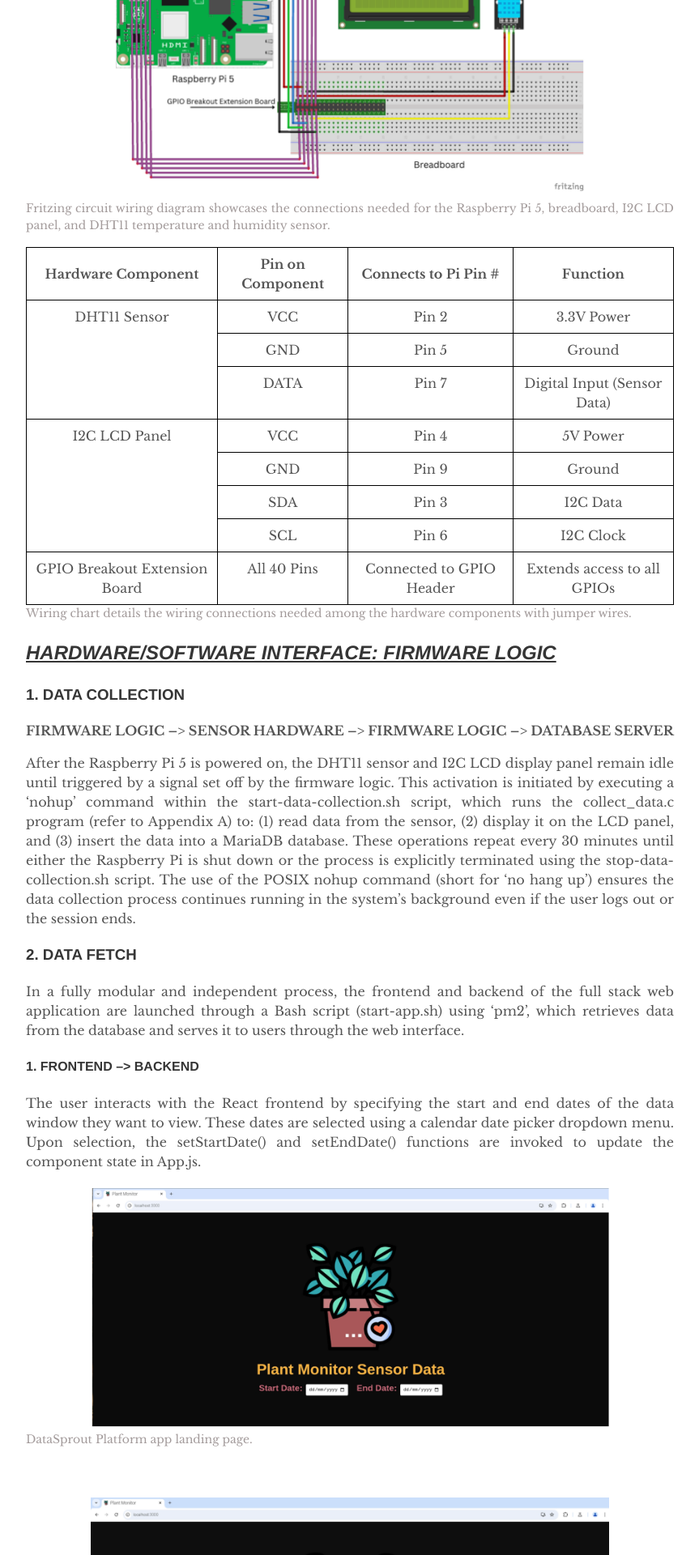
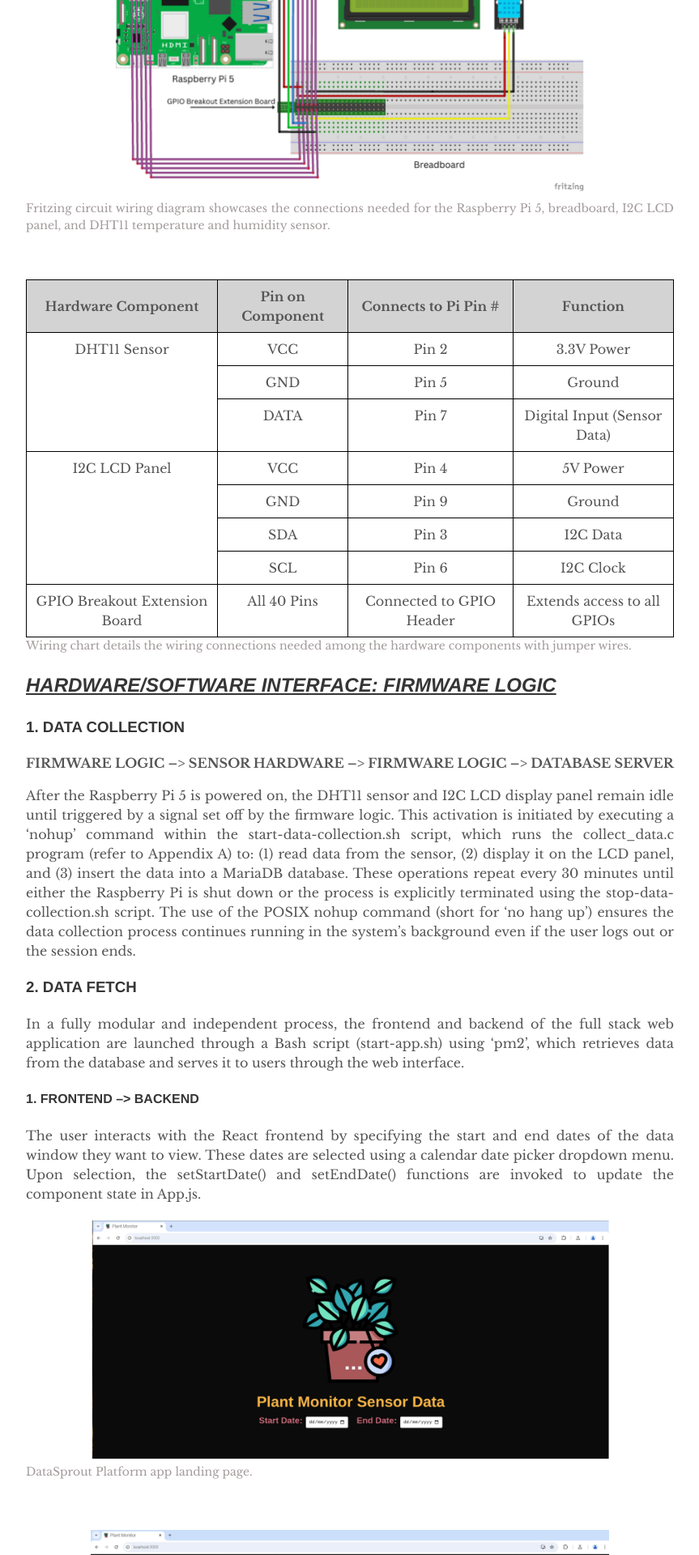
Before and after one commit to jackiechanmakes/jackiechanmakes.github.io, a Jekyll site: the page built from _posts/2025-04-19-plant-monitor.md, in a window 1280 px wide. Shown: the part 4480-6400 px from the top of the page at 81% size, without its empty margins (208-1071 px from the left). Built offline with Jekyll 4.4.1, drawn with Linux system fonts in a browser that asks for light colours; comment, search, counter and statistics services are not loaded.

Commit message:
Add formatting

```diff
--- a/_posts/2025-04-19-plant-monitor.md
+++ b/_posts/2025-04-19-plant-monitor.md
@@ -81,6 +81,7 @@ A Raspberry Pi 5, equipped with a GPIO 40-pin Breakout Extension Board, is conne
 
 <p class="image-description">Fritzing circuit wiring diagram showcases the connections needed for the Raspberry Pi 5, breadboard, I2C LCD panel, and DHT11 temperature and humidity sensor.</p>
 
+<br>
 <table>
   <tr>
     <th>Hardware Component</th>
--- a/assets/css/style.css
+++ b/assets/css/style.css
@@ -42,3 +42,7 @@ table, th, td {
   text-align: center;
   padding: 8px;
 }
+
+th {
+    background-color: lightgray;
+}
```
